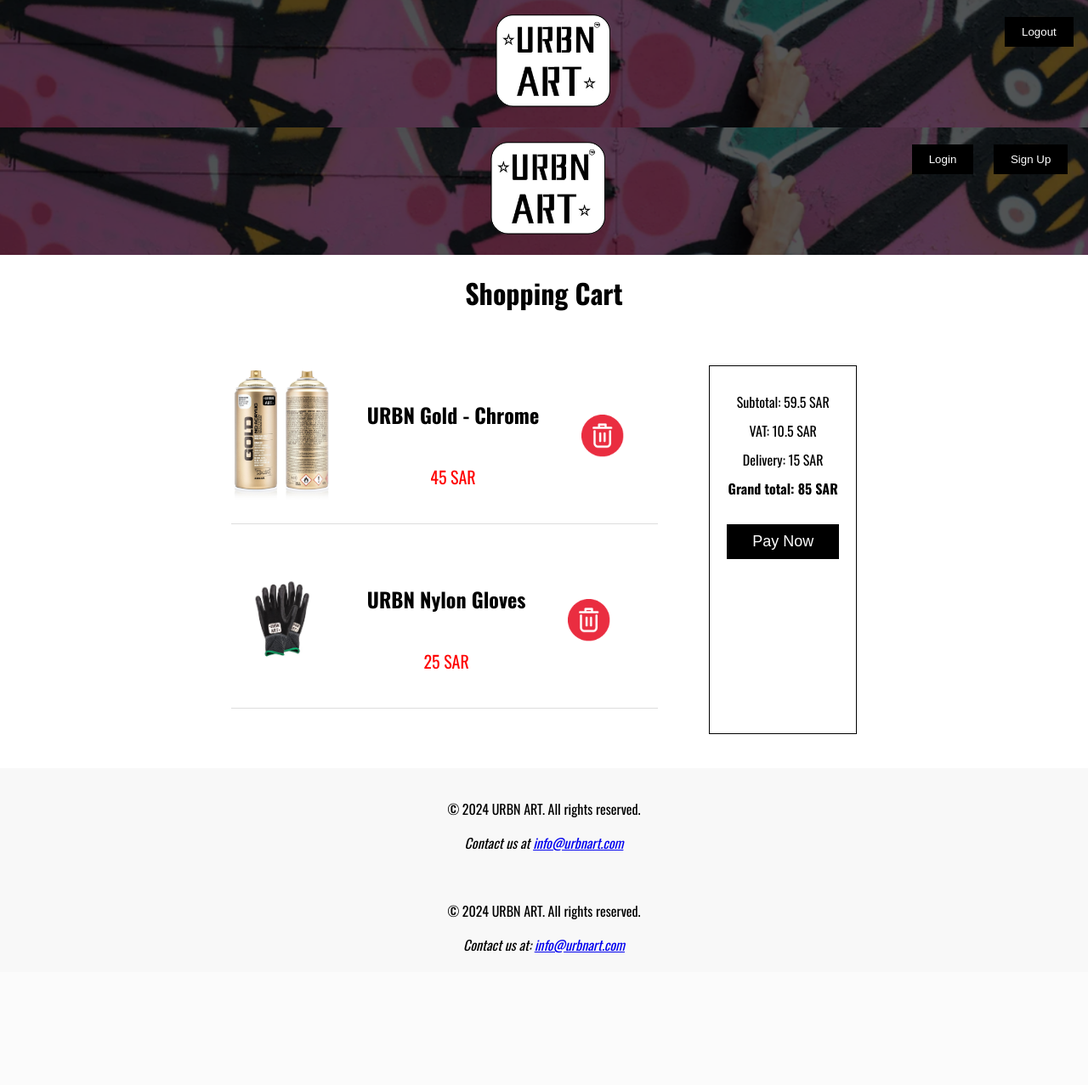
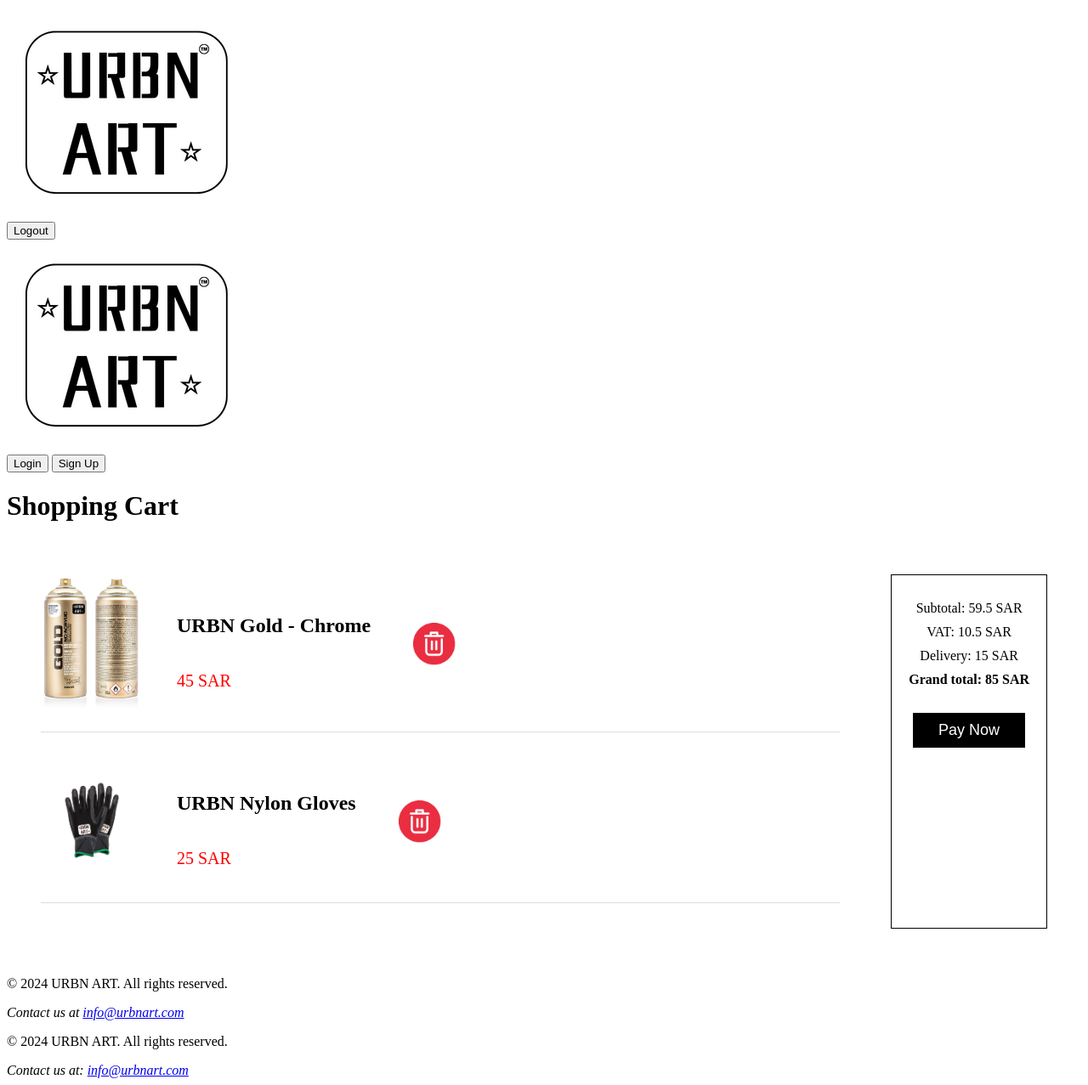
Before and after one commit to mohanad-s/URBN-ART, a PHP site: page /pages/cart.php in a window 1280 px wide. Shown: the whole page at 85% size. Before the commit the page ends 1122 px from the top, so only its background shows below. Run offline with PHP 8.4, Linux system fonts and the light colour scheme; the visitor is signed in with stand-in values (Sample User, id 1).

Commit message:
Changes to be committed: 	modified:   CSS/style.css

```diff
--- a/CSS/style.css
+++ b/CSS/style.css
@@ -1,85 +1,4 @@
 /* Start of General Styles: styles that are applied to all pages */
-body {
-    font-family: 'Oswald', Arial, sans-serif; /* Use Oswald font for all text */
-    margin: 0; /* Remove default body margin */
-    padding: 0; /* Remove default body padding */
-    box-sizing: border-box; /* Ensure padding and border are included in total width and height */
-    display: flex; /* Use flexbox layout */
-    flex-direction: column; /* Arrange body content vertically */
-    min-height: 100vh; /* Ensure body takes full viewport height */
-}
-
-main {
-    flex: 1; /* Allow main content to grow and take available space */
-    display: flex; /* Use flexbox layout for main content */
-    flex-direction: column; /* Stack items vertically in main section */
-    justify-content: center; /* Center items vertically */
-    align-items: center; /* Center items horizontally */
-    text-align: center; /* Ensure text is centered */
-}
-
-/* Header Section */
-header {
-    position: relative; /* Allows positioning child elements absolutely */
-    width: 101%; /* Set header width slightly larger than full width */
-    height: 150px; /* Set fixed height for the header */
-}
-
-/* Centered logo for index page */
-.header-logo {
-    position: absolute; /* Absolute positioning for logo */
-    top: 1px; /* Place logo at the top with small offset */
-    left: 50%; /* Center logo horizontally */
-    transform: translateX(-50%); /* Correct centering by shifting left by 50% */
-    z-index: 2; /* Ensure logo is above other elements */
-}
-
-.header-logo img {
-    width: 150px; /* Set fixed width for logo */
-    height: auto; /* Keep the aspect ratio */
-}
-
-/* Background image for header */
-.header-img {
-    position: absolute; /* Make the background image cover the entire header */
-    top: 0; /* Align the image at the top */
-    left: 0; /* Align the image at the left */
-    width: 100%; /* Full width */
-    height: 100%; /* Full height */
-    background-image: url('..\\images\\head.png'); /* Background image for header */
-    background-size: cover; /* Ensure image covers the header area */
-    background-position: center; /* Center the background image */
-    z-index: 1; /* Ensure image is behind other header elements */
-}
-
-/* Authentication buttons (Login and Sign Up) */
-.auth-buttons {
-    position: absolute; /* Position buttons absolutely in the header */
-    top: 20px; /* Align 20px from the top */
-    right: 20px; /* Align 20px from the right */
-    z-index: 2; /* Keep buttons above the background image */
-}
-
-.auth-buttons button {
-    margin: 0 10px; /* Add horizontal space between buttons */
-    padding: 10px 20px; /* Add padding inside the buttons */
-    background-color: #000; /* Set button background color */
-    color: #fff; /* Set button text color */
-    border: none; /* Remove default button border */
-    cursor: pointer; /* Change cursor to pointer on hover */
-}
-
-.auth-buttons button:hover {
-    background-color: #444; /* Change background color on hover */
-}
-
-/* Footer */
-footer {
-    background-color: #f8f8f8; /* Set light background color for footer */
-    padding: 20px 0; /* Add padding at top and bottom */
-    text-align: center; /* Center-align the text in the footer */
-    width: 100%; /* Make footer full width */
-}
 /* Specific login-container styling */
 .login-container {
     height: 100vh;
```
